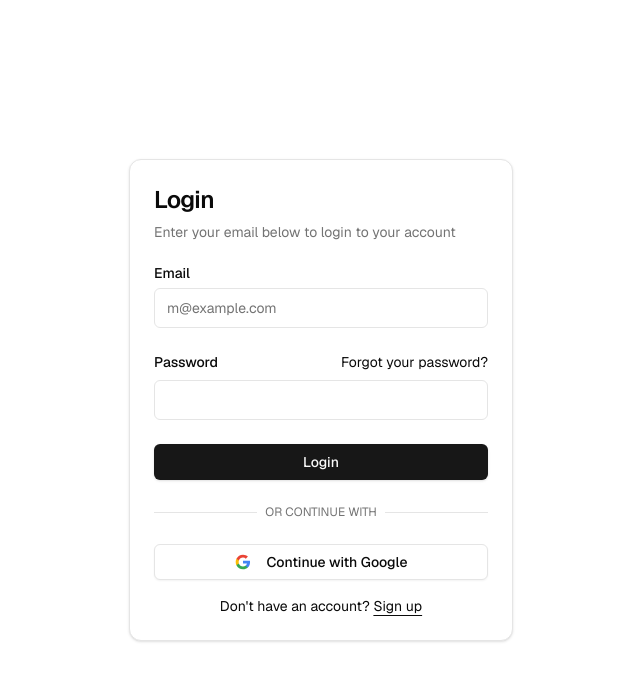
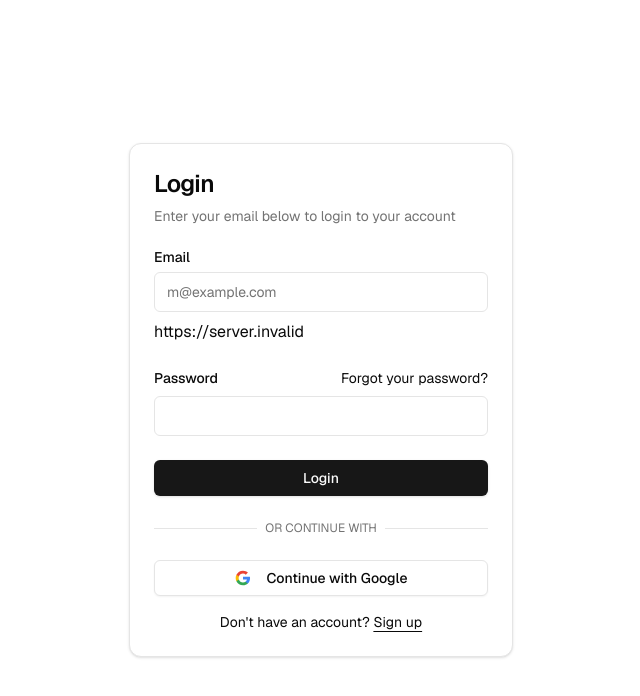
Before and after one commit to beerkayaslan/boby-ai, a Next.js app: page /auth/login in a window 1280 px wide. Shown: the top 696 px of the page, without its empty margins (319-959 px from the left). Built offline with nearby package versions, Linux system fonts and the light colour scheme; no server answers.

Commit message:
Update login-form.tsx

```diff
--- a/components/login-form.tsx
+++ b/components/login-form.tsx
@@ -88,6 +88,7 @@ export function LoginForm({
                   value={email}
                   onChange={(e) => setEmail(e.target.value)}
                 />
+                {process.env.NEXT_PUBLIC_SITE_URL}
               </div>
               <div className="grid gap-2">
                 <div className="flex items-center">
```
